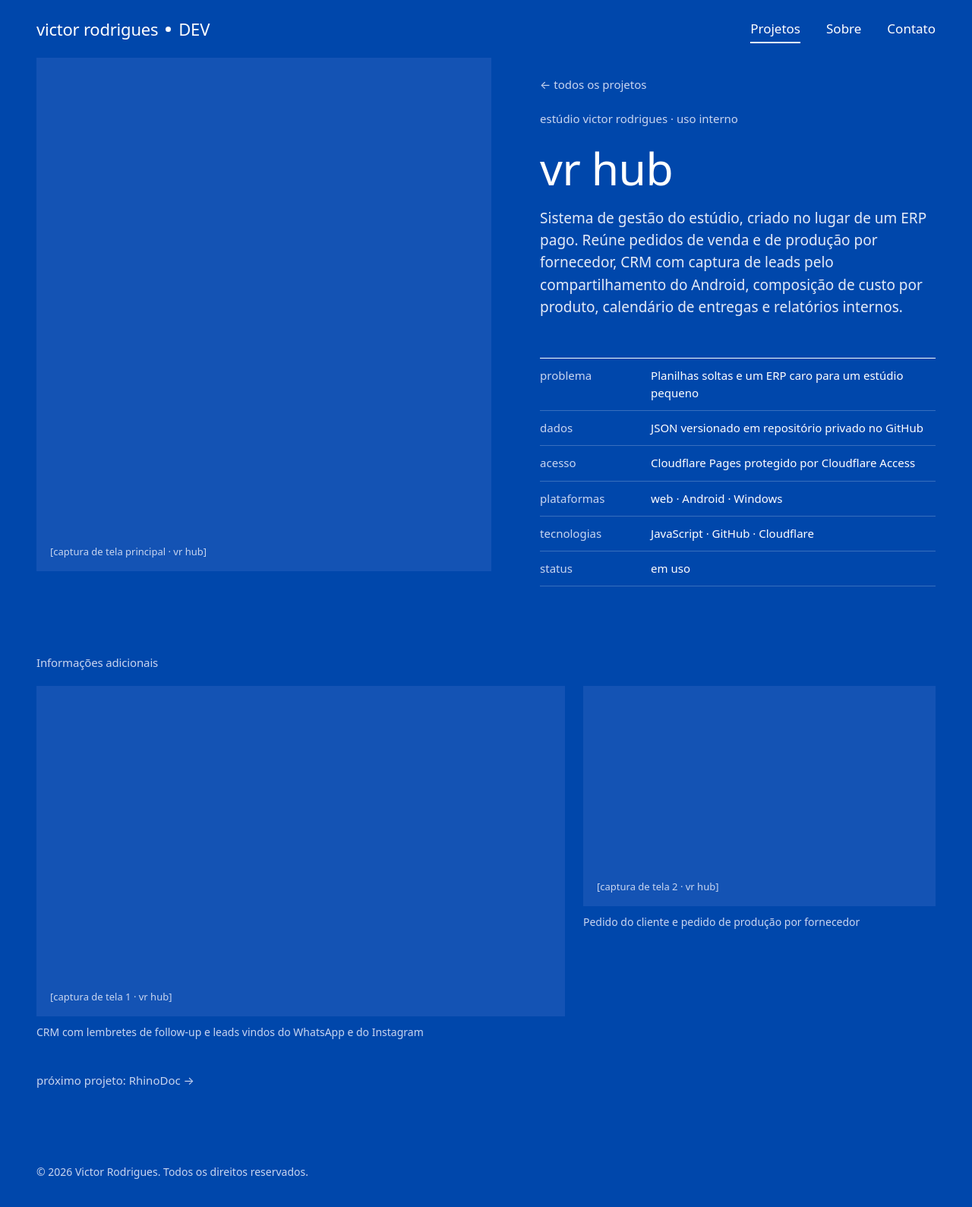
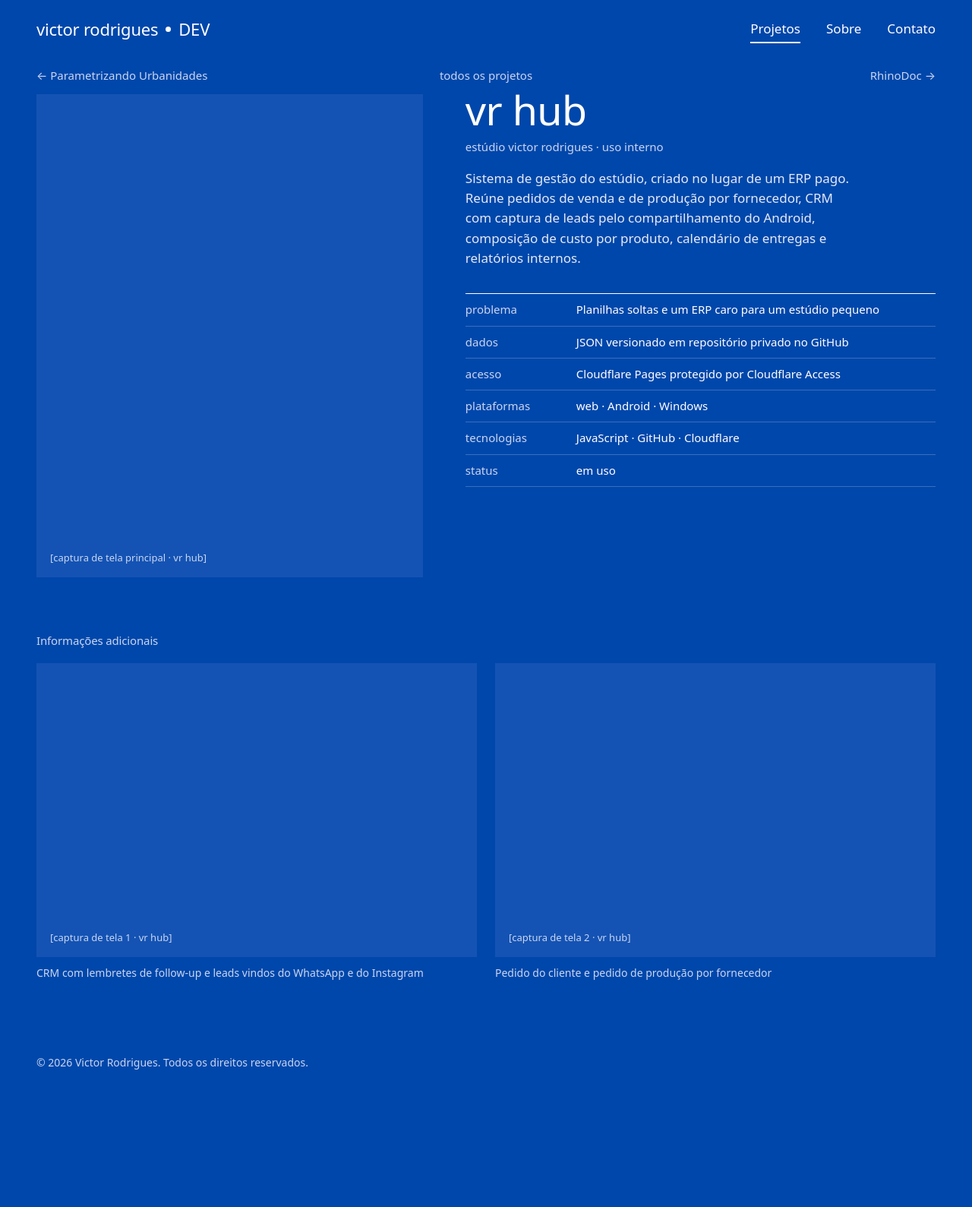
Before and after one commit to rdgvictor/portfolio-dev, an Astro site: page /projetos/vr-hub in a window 1280 px wide. Shown: the whole page at 76% size. After the commit the page ends 1445 px from the top, so only its background shows below. Built offline with nearby package versions, Linux system fonts and the light colour scheme; Astro itself is replaced by a stand-in of ours; a web font is replaced by a local one.

Commit message:
Página de projeto: navegação entre projetos, topo numa tela só e galeria com imagens iguais
Co-Authored-By: Claude Opus 5.5 <noreply@anthropic.com>
Claude-Session: https://claude.ai/code/session_01F6iFmptWAyjYJe4Vtkt6GS

```diff
--- a/src/pages/projetos/[slug].astro
+++ b/src/pages/projetos/[slug].astro
@@ -6,19 +6,24 @@ import { getCollection } from 'astro:content';
 
 export async function getStaticPaths() {
   const todos = (await getCollection('projetos')).sort((a, b) => a.data.ordem - b.data.ordem);
-  return todos.map((p, i) => ({ params: { slug: p.slug }, props: { p, proximo: todos[(i + 1) % todos.length] } }));
+  return todos.map((p, i) => ({ params: { slug: p.slug }, props: {
+    p, anterior: todos[(i - 1 + todos.length) % todos.length], proximo: todos[(i + 1) % todos.length] } }));
 }
-const { p, proximo } = Astro.props;
+const { p, anterior, proximo } = Astro.props;
 const d = p.data;
 const { Content } = await p.render();
 ---
 <Base titulo={d.nome} descricao={`${d.nome} · ${d.tipo}`}>
+  <nav class="pnav" aria-label="Navegar entre projetos">
+    <a href={`/projetos/${anterior.slug}/`}><span aria-hidden="true">←</span> {anterior.data.nome}</a>
+    <a class="todos" href="/projetos/">todos os projetos</a>
+    <a href={`/projetos/${proximo.slug}/`}>{proximo.data.nome} <span aria-hidden="true">→</span></a>
+  </nav>
   <div class="prod">
     <Imagem src={d.imagem} rotulo={`captura de tela principal · ${d.nome}`} />
     <div class="txt">
-      <a class="back" href="/projetos/">← todos os projetos</a>
+      <h1>{d.nome}</h1>
       <span class="eyebrow">{d.origem}</span>
-      <h1>{d.nome}</h1>
       <div class="lead"><Content /></div>
       <dl class="info">
         {d.ficha.map((f) => <div><dt>{f.rotulo}</dt><dd>{f.valor}</dd></div>)}
@@ -41,5 +46,4 @@ const { Content } = await p.render();
       </div>
     </div>
   )}
-  <p class="next"><a class="back" href={`/projetos/${proximo.slug}/`}>próximo projeto: {proximo.data.nome} →</a></p>
 </Base>
--- a/src/styles/global.css
+++ b/src/styles/global.css
@@ -175,3 +175,26 @@ footer { padding: 96px 48px 36px; color: var(--grey); font-size: 14px; }
 .lead p { margin: 0 0 12px; font-size: 19px; color: var(--ink2); max-width: 30em; }
 .next { padding: 40px 48px 0; margin: 0; }
 @media (max-width: 900px) { .hero-link { margin: 0 20px; } .next { padding-left: 20px; padding-right: 20px; } }
+
+/* página de projeto: navegação, primeira dobra numa tela só, galeria com imagens iguais */
+.pnav { display: grid; grid-template-columns: 1fr auto 1fr; align-items: center; gap: 16px; height: 48px; padding: 0 48px; font-size: 15px; color: var(--grey); }
+.pnav a:hover { color: var(--ink); }
+.pnav a:last-child { justify-self: end; }
+.pnav .todos { justify-self: center; }
+.prod { --alto: calc(100svh - var(--head) - 48px - 40px); grid-template-columns: auto minmax(320px, 1fr); height: var(--alto); min-height: 520px; gap: 56px; }
+.prod .ph { height: 100%; width: auto; max-height: none; aspect-ratio: 4 / 5; max-width: 52vw; }
+.prod .txt { position: static; padding-top: 0; gap: 16px; align-content: start; overflow: auto; height: 100%; }
+.prod h1 { margin-top: -0.12em; font-size: clamp(38px, 4.2vw, 56px); }
+.prod .eyebrow { margin-top: -6px; }
+.prod .lead p { font-size: 17px; margin: 0; }
+.info div { padding: 9px 0; }
+.duo { grid-template-columns: 1fr 1fr; }
+.duo .ph { aspect-ratio: 3 / 2; }
+@media (max-width: 900px) {
+  .pnav { padding: 0 20px; grid-template-columns: 1fr 1fr; }
+  .pnav .todos { display: none; }
+  .prod { height: auto; min-height: 0; grid-template-columns: 1fr; }
+  .prod .ph { height: auto; width: 100%; max-width: none; }
+  .prod .txt { height: auto; overflow: visible; }
+  .duo { grid-template-columns: 1fr; }
+}
```
